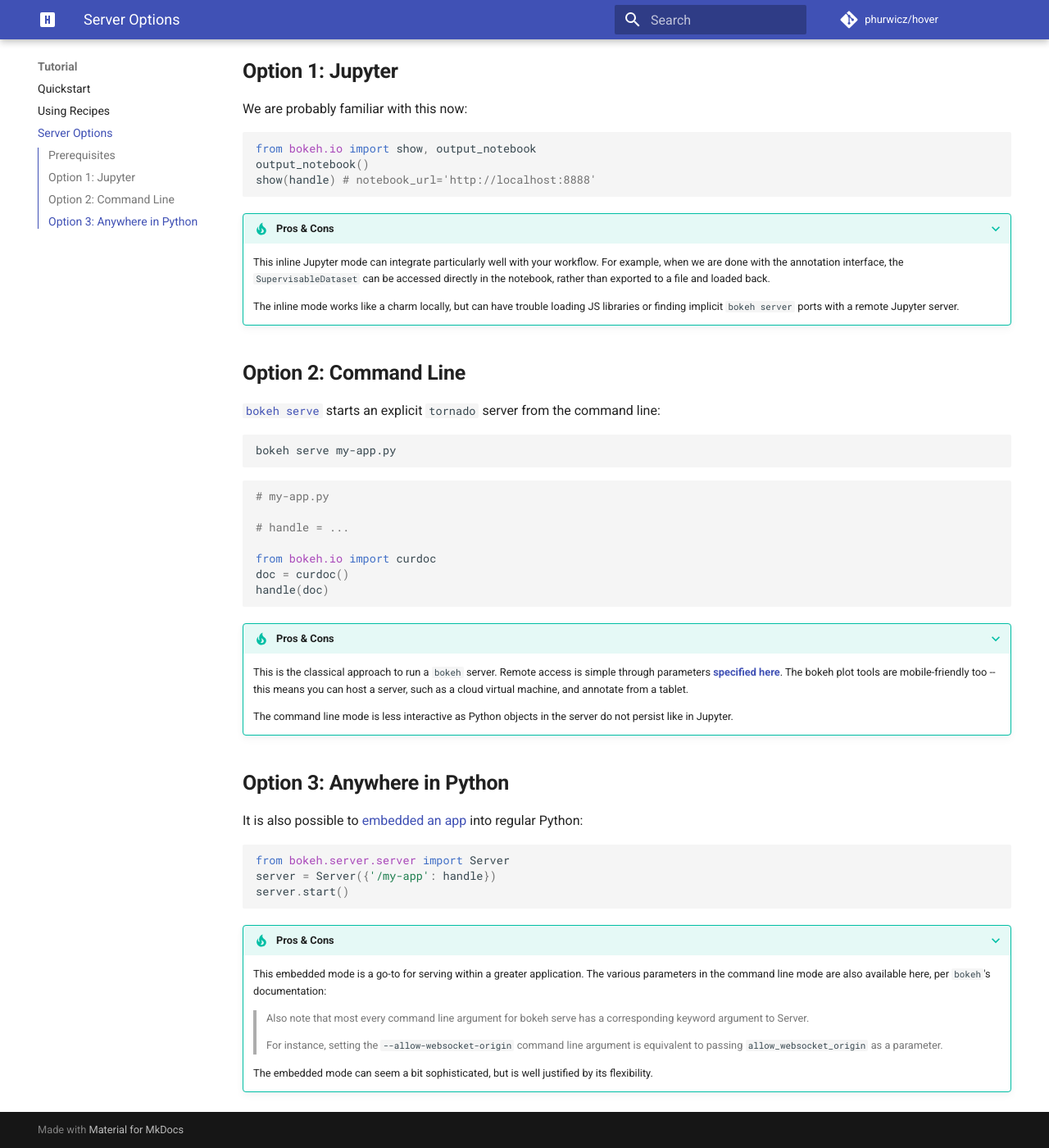
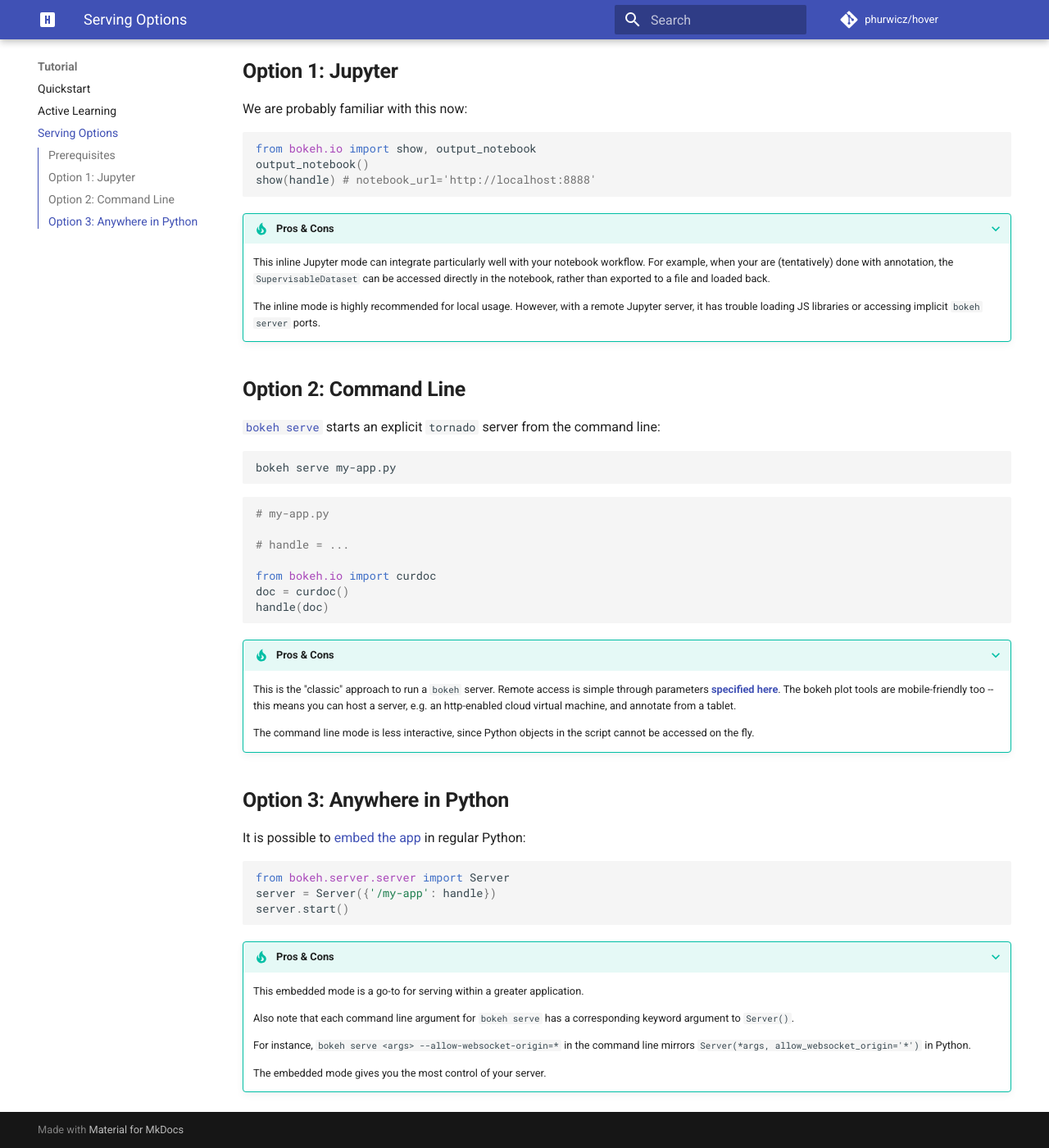
Before and after one commit to phurwicz/hover, an MkDocs documentation site: the page built from docs/pages/tutorial/t2-bokeh-app.md, in a window 1280 px wide and 1400 px high, scrolled down 441 px. Shown: the whole window at 82% size. Built offline with MkDocs 1.6.1 and Material for MkDocs 9.7.7, drawn with Linux system fonts in a browser that asks for light colours; emoji names are drawn with the system emoji font; comment, search, counter and statistics services are not loaded; some of the changed text lies outside the part shown.

Commit message:
Added tabbed extension; added recipe list and corrected wording

````diff
--- a/docs/pages/tutorial/t2-bokeh-app.md
+++ b/docs/pages/tutorial/t2-bokeh-app.md
@@ -22,9 +22,9 @@
 ```
 
 ???+ tip "Pros & Cons"
-    This inline Jupyter mode can integrate particularly well with your workflow. For example, when we are done with the annotation interface, the `SupervisableDataset` can be accessed directly in the notebook, rather than exported to a file and loaded back.
+    This inline Jupyter mode can integrate particularly well with your notebook workflow. For example, when your are (tentatively) done with annotation, the `SupervisableDataset` can be accessed directly in the notebook, rather than exported to a file and loaded back.
 
-    The inline mode works like a charm locally, but can have trouble loading JS libraries or finding implicit `bokeh server` ports with a remote Jupyter server.
+    The inline mode is highly recommended for local usage. However, with a remote Jupyter server, it has trouble loading JS libraries or accessing implicit `bokeh server` ports.
 
 ## **Option 2: Command Line**
 
@@ -45,13 +45,13 @@
 ```
 
 ???+ tip "Pros & Cons"
-    This is the classical approach to run a `bokeh` server. Remote access is simple through parameters [**specified here**](https://docs.bokeh.org/en/latest/docs/reference/command/subcommands/serve.html). The bokeh plot tools are mobile-friendly too -- this means you can host a server, such as a cloud virtual machine, and annotate from a tablet.
+    This is the "classic" approach to run a `bokeh` server. Remote access is simple through parameters [**specified here**](https://docs.bokeh.org/en/latest/docs/reference/command/subcommands/serve.html). The bokeh plot tools are mobile-friendly too -- this means you can host a server, e.g. an http-enabled cloud virtual machine, and annotate from a tablet.
 
-    The command line mode is less interactive as Python objects in the server do not persist like in Jupyter.
+    The command line mode is less interactive, since Python objects in the script cannot be accessed on the fly.
 
 ## **Option 3: Anywhere in Python**
 
-It is also possible to [embedded an app](https://docs.bokeh.org/en/latest/docs/user_guide/server.html#embedding-bokeh-server-as-a-library) into regular Python:
+It is possible to [embed the app](https://docs.bokeh.org/en/latest/docs/user_guide/server.html#embedding-bokeh-server-as-a-library) in regular Python:
 
 ```Python
 from bokeh.server.server import Server
@@ -60,10 +60,10 @@
 ```
 
 ???+ tip "Pros & Cons"
-    This embedded mode is a go-to for serving within a greater application. The various parameters in the command line mode are also available here, per `bokeh`'s documentation:
+    This embedded mode is a go-to for serving within a greater application.
 
-    > Also note that most every command line argument for bokeh serve has a corresponding keyword argument to Server.
-    >
-    > For instance, setting the `--allow-websocket-origin` command line argument is equivalent to passing `allow_websocket_origin` as a parameter.
+    Also note that each command line argument for `bokeh serve` has a corresponding keyword argument to `Server()`.
 
-    The embedded mode can seem a bit sophisticated, but is well justified by its flexibility.
+    For instance, `bokeh serve <args> --allow-websocket-origin=*` in the command line mirrors `Server(*args, allow_websocket_origin='*')` in Python.
+
+    The embedded mode gives you the most control of your server.
--- a/mkdocs.yml
+++ b/mkdocs.yml
@@ -22,8 +22,8 @@
     - Home: 'index.md'
     - 'Tutorial':
         - 'Quickstart': 'pages/tutorial/t0-quickstart.md'
-        - 'Using Recipes': 'pages/tutorial/t1-active-learning.md'
-        - 'Server Options': 'pages/tutorial/t2-bokeh-app.md'
+        - 'Active Learning': 'pages/tutorial/t1-active-learning.md'
+        - 'Serving Options': 'pages/tutorial/t2-bokeh-app.md'
     - 'Topics':
         - 'Why Hover': 'pages/topics/what-hover-is.md'
         - 'Managing Data (under work)': 'pages/topics/dataset.md'
@@ -47,6 +47,7 @@
   - pymdownx.details
   - pymdownx.emoji
   - pymdownx.superfences
+  - pymdownx.tabbed
 
 plugins:
   - macros
````
Also changed, not shown: docs/pages/tutorial/t0-quickstart.md (+1 -1 lines), docs/pages/tutorial/t1-active-learning.md (+29 -8 lines).
